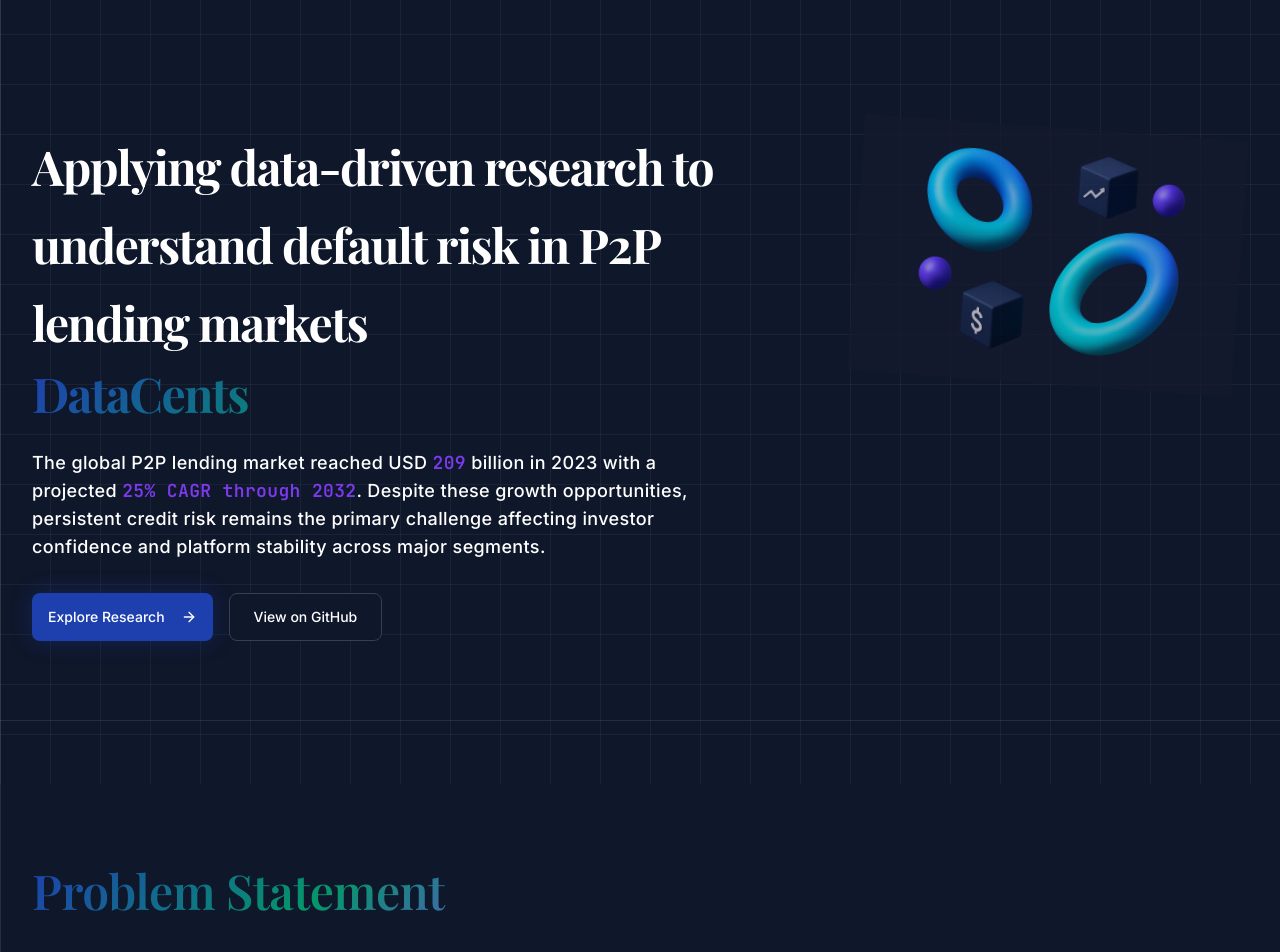
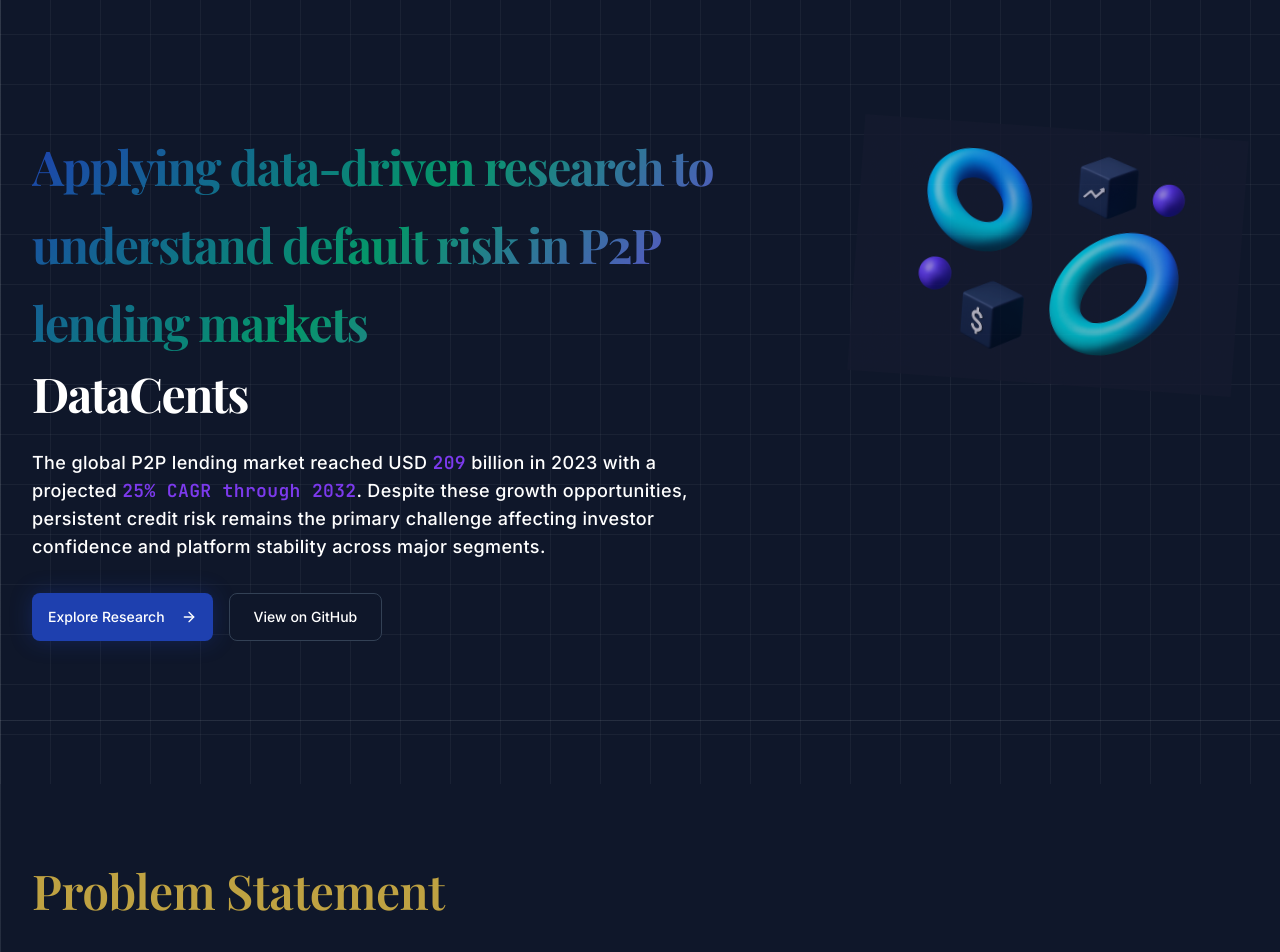
Before and after one commit to dadishimwe/datacents2, a React (Vite) app: page / in a window 1280 px wide. Shown: the part 80-1032 px from the top of the page. Built offline with nearby package versions, Linux system fonts and the light colour scheme.

Commit message:
change the color of the logo

```diff
--- a/src/components/HomePage.jsx
+++ b/src/components/HomePage.jsx
@@ -73,8 +73,8 @@ const HomePage = () => {
               className="lg:col-span-7 space-y-8"
             >
               <h1 className="heading-hero">
-                <span className="text-foreground block mb-2 text-5xl leading-relaxed">Applying data-driven research to understand default risk in P2P lending markets</span>
-                <span className="text-gradient block text-5xl">DataCents</span>
+                <span className="text-foreground block mb-2 text-5xl leading-relaxed text-gradient">Applying data-driven research to understand default risk in P2P lending markets</span>
+                <span className=" block text-5xl">DataCents</span>
               </h1>
 
               <p className="subtitle-lg text-white max-w-2xl text-lg">
@@ -149,7 +149,7 @@ const HomePage = () => {
           >
             {/* LEFT SIDE: Text Content */}
             <div className="space-y-8 text-left">
-              <h2 className="heading-xl text-gradient">Problem Statement</h2>
+              <h2 className="heading-xl text-[#BFA242]">Problem Statement</h2>
               <p className="subtitle text-white">
                 Despite rapid growth, peer-to-peer lending platforms face a fundamental
                 challenge: traditional credit scoring systems fail to capture the full
```
